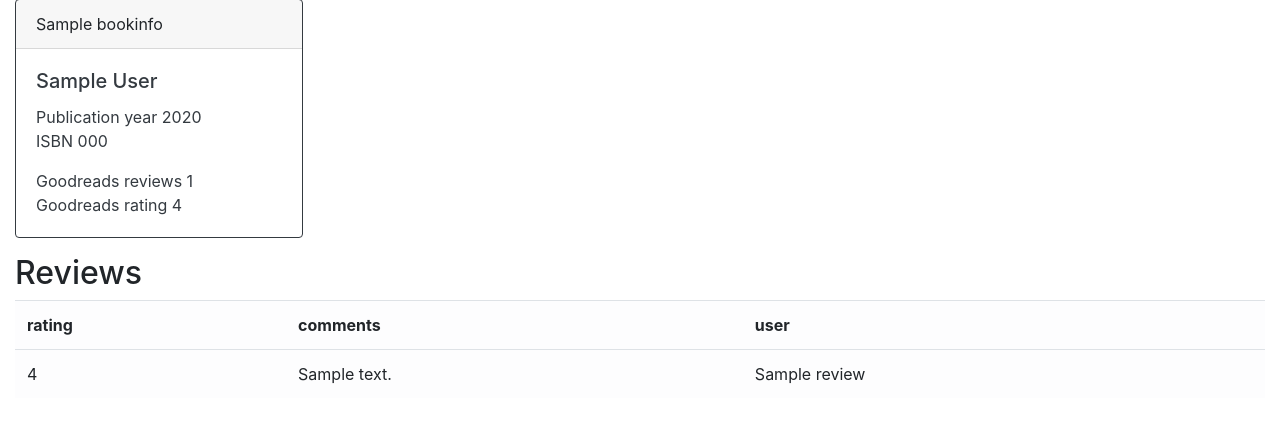
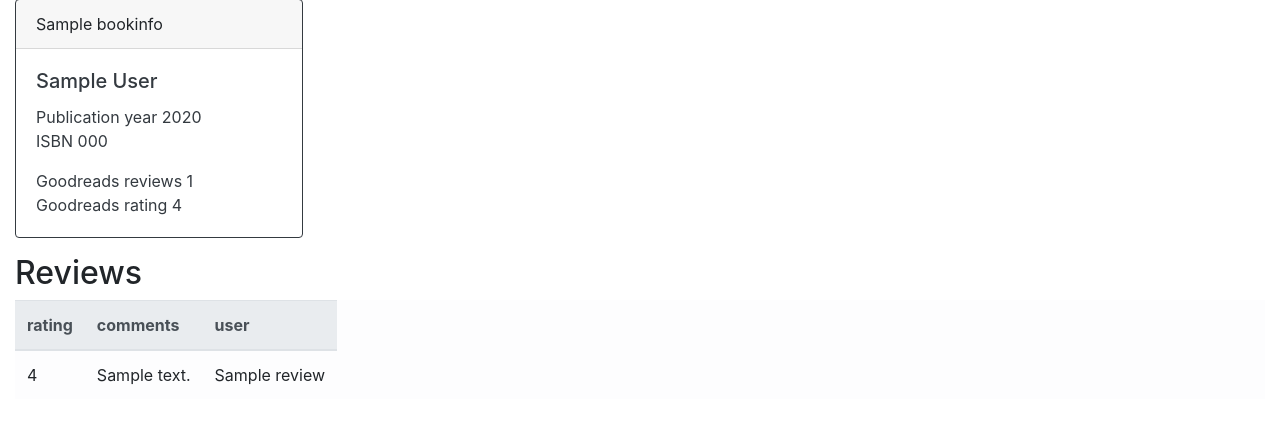
Before and after one commit to serbathome/project1, a Flask app: template templates/book.html in a window 1280 px wide. Shown: the part 123-547 px from the top of the page. Run offline with Flask 2, Linux system fonts and the light colour scheme; the template is opened without the code that fills it: most values are stand-ins (such as "Sample title", 1, 10 or a date in 2020); some libraries are stand-ins or nearby versions.

Commit message:
fixed table with reviews in book.html

```diff
--- a/templates/book.html
+++ b/templates/book.html
@@ -85,12 +85,15 @@
         </div>
         {% if reviews %}
         <h2>Reviews</h2>
-        <table class="table table-light">
+        <table class="table table-responsive table-light">
+            <thead class="thead-light">
                 <tr>
                     <th>rating</th>
                     <th>comments</th>
                     <th>user</th>
                 </tr>
+            </thead>
+            <tbody>
                 {% for review in reviews %}
                 <tr>
                     <td>{{ review.rating }}</td>
@@ -98,6 +101,7 @@
                     <td>{{ review.name }}</td>
                 </tr>
                 {% endfor %}
+            </tbody>
         </table>
         {% endif %} {% if noReview %}
 
```
Lines whose indentation alone changed are shown as unchanged.
